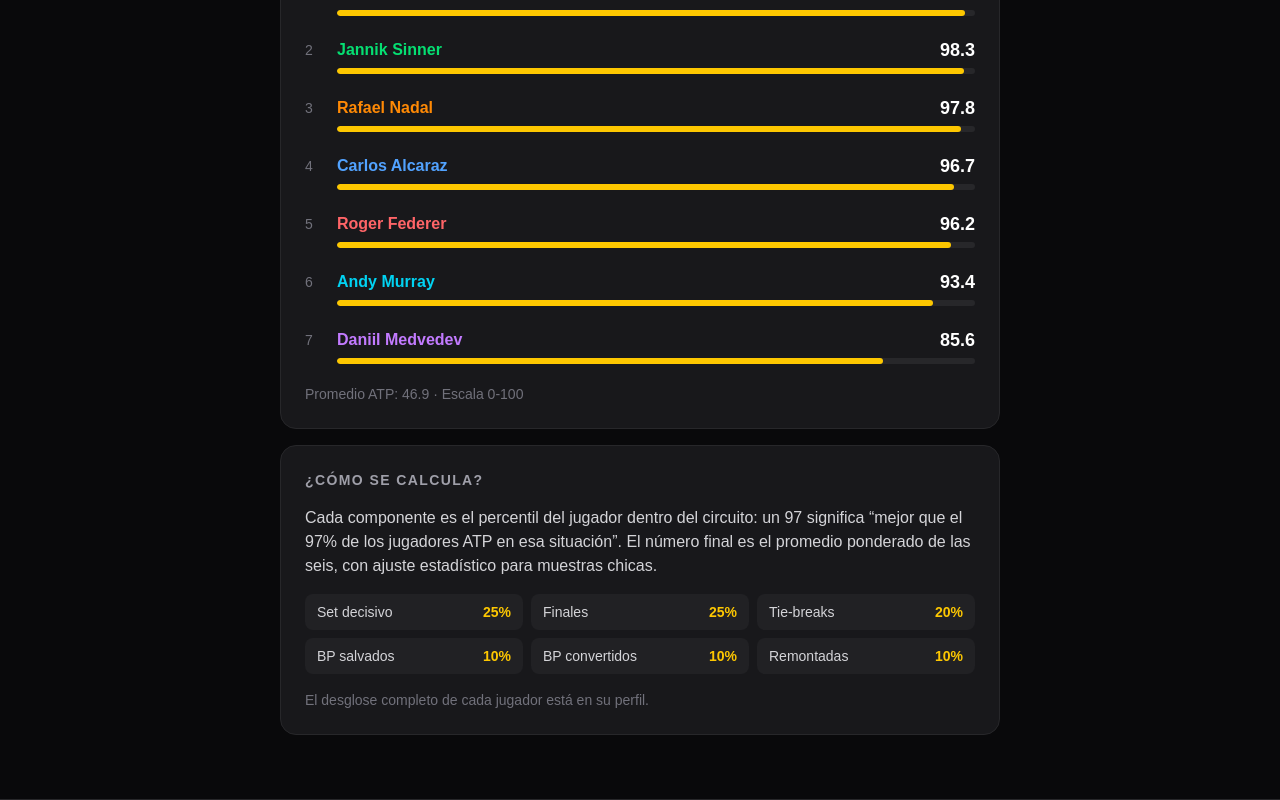
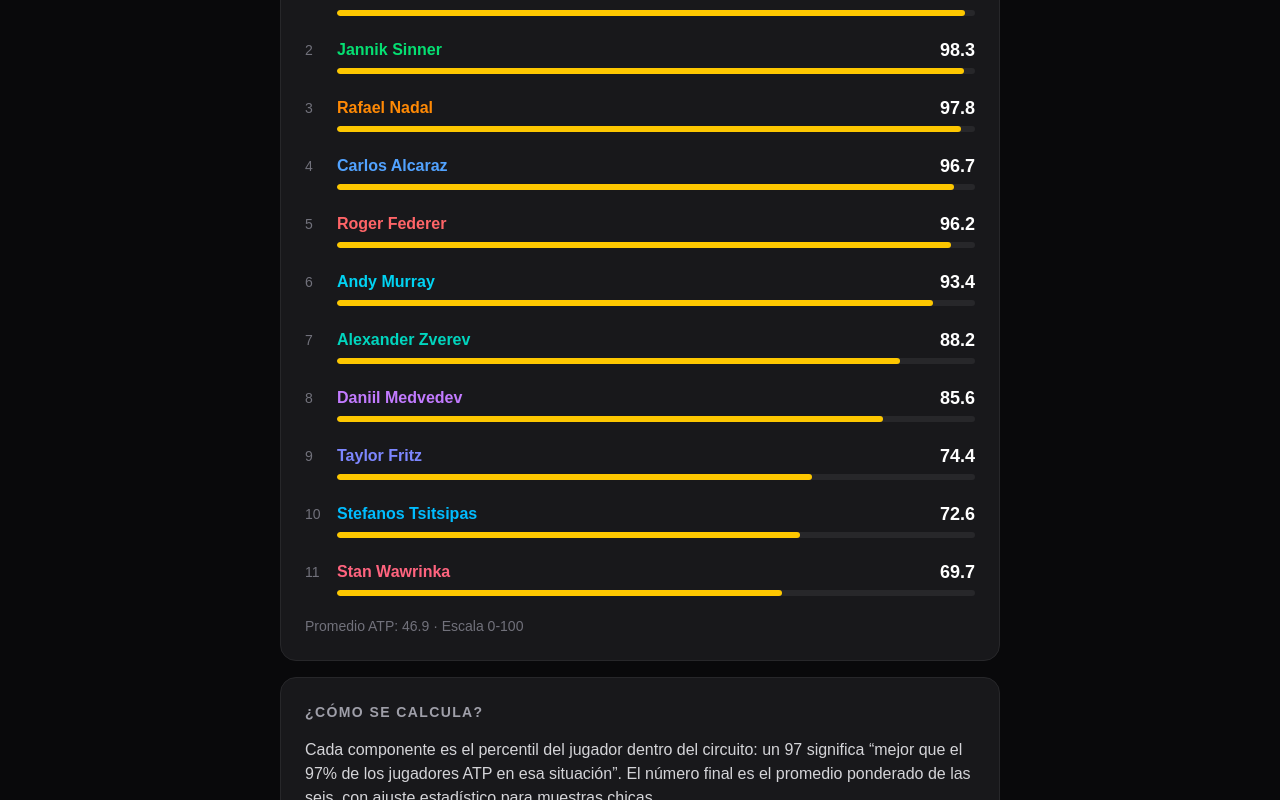
Before and after one commit to mosco73/ace-stats, a Next.js app: page /records in a window 1280 px wide. Shown: the part 513-1313 px from the top of the page. Built offline with nearby package versions, Linux system fonts and the light colour scheme.

Commit message:
Sprint 1: Zverev, Tsitsipas, Fritz y Wawrinka. 11 jugadores

```diff
--- a/app/data/jugadores.ts
+++ b/app/data/jugadores.ts
@@ -337,4 +337,196 @@ export const jugadores = [
       },
     },
   },
+  {
+    id: "zverev",
+    nombre: "Alexander Zverev",
+    pais: "Alemania",
+    mano: "R",
+    proDesde: 2013,
+    ranking: 2,
+    grandSlams: 1,
+    semanas1: 0,
+    stats: {
+      tiebreaks: 59.8,
+      setDecisivo: 60.7,
+      remontadas: 31.6,
+      vsTop10: 39.9,
+      finales: 59.5,
+      indoor: 67.9,
+      quintosSetGS: 62.2,
+      bpSalvados: 61.6,
+      bpConvertidos: 40.9,
+      svGanados: 84.0,
+      devGanados: 24.6,
+      masters1000: { pct: 70.7, victorias: 181, derrotas: 75 },
+    },
+    superficie: {
+      dura: { pct: 68.8, victorias: 317, derrotas: 144 },
+      arcilla: { pct: 74.1, victorias: 186, derrotas: 65 },
+      cesped: { pct: 66.7, victorias: 48, derrotas: 24 },
+      indoor: { pct: 67.9, victorias: 89, derrotas: 42 },
+      vsTop10PorSuperficie: {
+        dura: 42.9,
+        arcilla: 36.8,
+        cesped: 14.3,
+      },
+    },
+    clutchRating: {
+      total: 88.2,
+      percentil: 97.0,
+      confianzaGlobal: "alta",
+      detalle: {
+        tiebreaks: { normalizado: 96.6, confianza: "alta" },
+        setDecisivo: { normalizado: 93.9, confianza: "alta" },
+        finales: { normalizado: 85.9, confianza: "alta" },
+        remontadas: { normalizado: 98.1, confianza: "alta" },
+        bpSalvados: { normalizado: 65.4, confianza: "alta" },
+        bpConvertidos: { normalizado: 76.3, confianza: "alta" },
+      },
+    },
+  },
+  {
+    id: "tsitsipas",
+    nombre: "Stefanos Tsitsipas",
+    pais: "Grecia",
+    mano: "R",
+    proDesde: 2016,
+    ranking: 87,
+    grandSlams: 0,
+    semanas1: 0,
+    stats: {
+      tiebreaks: 56.9,
+      setDecisivo: 57.8,
+      remontadas: 27.3,
+      vsTop10: 41.9,
+      finales: 41.9,
+      indoor: 62.5,
+      quintosSetGS: 55.0,
+      bpSalvados: 65.5,
+      bpConvertidos: 39.0,
+      svGanados: 86.5,
+      devGanados: 20.7,
+      masters1000: { pct: 64.3, victorias: 117, derrotas: 65 },
+    },
+    superficie: {
+      dura: { pct: 64.2, victorias: 231, derrotas: 129 },
+      arcilla: { pct: 73.3, victorias: 126, derrotas: 46 },
+      cesped: { pct: 54.8, victorias: 23, derrotas: 19 },
+      indoor: { pct: 62.5, victorias: 70, derrotas: 42 },
+      vsTop10PorSuperficie: {
+        dura: 40.7,
+        arcilla: 45.5,
+        cesped: 0.0,
+      },
+    },
+    clutchRating: {
+      total: 72.6,
+      percentil: 87.6,
+      confianzaGlobal: "alta",
+      detalle: {
+        tiebreaks: { normalizado: 91.2, confianza: "alta" },
+        setDecisivo: { normalizado: 87.7, confianza: "alta" },
+        finales: { normalizado: 35.9, confianza: "alta" },
+        remontadas: { normalizado: 95.8, confianza: "alta" },
+        bpSalvados: { normalizado: 93.3, confianza: "alta" },
+        bpConvertidos: { normalizado: 45.5, confianza: "alta" },
+      },
+    },
+  },
+  {
+    id: "fritz",
+    nombre: "Taylor Fritz",
+    pais: "Estados Unidos",
+    mano: "R",
+    proDesde: 2015,
+    ranking: 10,
+    grandSlams: 0,
+    semanas1: 0,
+    stats: {
+      tiebreaks: 56.2,
+      setDecisivo: 55.8,
+      remontadas: 24.7,
+      vsTop10: 40.2,
+      finales: 50.0,
+      indoor: 57.9,
+      quintosSetGS: 56.0,
+      bpSalvados: 64.3,
+      bpConvertidos: 37.4,
+      svGanados: 85.0,
+      devGanados: 19.7,
+      masters1000: { pct: 59.6, victorias: 93, derrotas: 63 },
+    },
+    superficie: {
+      dura: { pct: 61.5, victorias: 249, derrotas: 156 },
+      arcilla: { pct: 55.8, victorias: 53, derrotas: 42 },
+      cesped: { pct: 66.2, victorias: 53, derrotas: 27 },
+      indoor: { pct: 57.9, victorias: 44, derrotas: 32 },
+      vsTop10PorSuperficie: {
+        dura: 43.8,
+        arcilla: 25.0,
+        cesped: 36.4,
+      },
+    },
+    clutchRating: {
+      total: 74.4,
+      percentil: 88.9,
+      confianzaGlobal: "alta",
+      detalle: {
+        tiebreaks: { normalizado: 89.9, confianza: "alta" },
+        setDecisivo: { normalizado: 81.5, confianza: "alta" },
+        finales: { normalizado: 62.3, confianza: "alta" },
+        remontadas: { normalizado: 90.3, confianza: "alta" },
+        bpSalvados: { normalizado: 89.5, confianza: "alta" },
+        bpConvertidos: { normalizado: 25.3, confianza: "alta" },
+      },
+    },
+  },
+  {
+    id: "wawrinka",
+    nombre: "Stan Wawrinka",
+    pais: "Suiza",
+    mano: "R",
+    proDesde: 2002,
+    ranking: -1,
+    grandSlams: 3,
+    semanas1: 0,
+    stats: {
+      tiebreaks: 52.1,
+      setDecisivo: 55.2,
+      remontadas: 25.1,
+      vsTop10: 37.1,
+      finales: 50.0,
+      indoor: 53.3,
+      quintosSetGS: 53.1,
+      bpSalvados: 63.8,
+      bpConvertidos: 38.7,
+      svGanados: 82.5,
+      devGanados: 21.9,
+      masters1000: { pct: 56.8, victorias: 167, derrotas: 127 },
+    },
+    superficie: {
+      dura: { pct: 60.6, victorias: 345, derrotas: 224 },
+      arcilla: { pct: 62.3, victorias: 202, derrotas: 122 },
+      cesped: { pct: 50.7, victorias: 35, derrotas: 34 },
+      indoor: { pct: 53.3, victorias: 90, derrotas: 79 },
+      vsTop10PorSuperficie: {
+        dura: 36.1,
+        arcilla: 39.6,
+        cesped: 20.0,
+      },
+    },
+    clutchRating: {
+      total: 69.7,
+      percentil: 84.8,
+      confianzaGlobal: "alta",
+      detalle: {
+        tiebreaks: { normalizado: 68.2, confianza: "alta" },
+        setDecisivo: { normalizado: 80.2, confianza: "alta" },
+        finales: { normalizado: 56.8, confianza: "alta" },
+        remontadas: { normalizado: 91.5, confianza: "alta" },
+        bpSalvados: { normalizado: 86.1, confianza: "alta" },
+        bpConvertidos: { normalizado: 40.5, confianza: "alta" },
+      },
+    },
+  },
 ]
--- a/app/page.tsx
+++ b/app/page.tsx
@@ -17,6 +17,10 @@ const colores: Record<string, string> = {
   sinner: "text-green-400",
   medvedev: "text-purple-400",
   murray: "text-cyan-400",
+  zverev: "text-teal-400",
+  tsitsipas: "text-sky-400",
+  fritz: "text-indigo-400",
+  wawrinka: "text-rose-400",
 };
 
 export default function Home() {
--- a/app/records/page.tsx
+++ b/app/records/page.tsx
@@ -11,6 +11,10 @@ const colores: Record<string, string> = {
   sinner: "text-green-400",
   medvedev: "text-purple-400",
   murray: "text-cyan-400",
+  zverev: "text-teal-400",
+  tsitsipas: "text-sky-400",
+  fritz: "text-indigo-400",
+  wawrinka: "text-rose-400",
 };
 
 type Categoria = {
```
